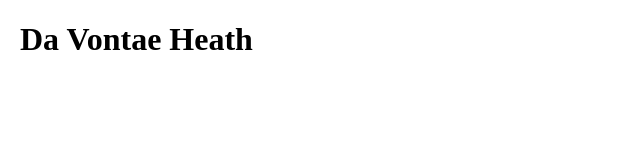
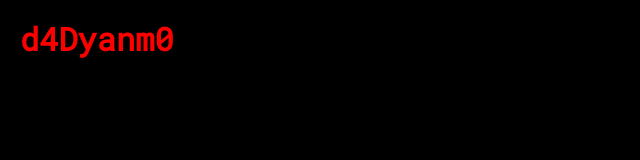
Before and after one commit to Binghamton-University-Design/web-journal-d4Dynam0, a plain HTML site: page index.html in a window 1280 px wide. Shown: the whole page, without its empty margins (0-640 px from the left). Drawn offline with nearby package versions, Linux system fonts and the light colour scheme.

Commit message:
font and type
robatoo mono in red

```diff
--- a/css/style.css
+++ b/css/style.css
@@ -2,4 +2,8 @@
 
 body {
 	margin: 20px;
+	background: black;
+	color: red;
+	font-family: 'Roboto Mono', monospace;
+
 }
--- a/index.html
+++ b/index.html
@@ -15,11 +15,15 @@
 		<link rel="stylesheet" type="text/css" href="css/normalize.css">
 		<link rel="stylesheet" type="text/css" href="css/grid.css">
 		<link rel="stylesheet" type="text/css" href="css/style.css">
+
+		<link rel="preconnect" href="https://fonts.gstatic.com">
+		<link href="https://fonts.googleapis.com/css2?family=Roboto+Mono:ital,wght@0,400;1,200&display=swap" rel="stylesheet">
+
 	</head>
 
 	<body>
 
-		<h1>Da Vontae Heath</h1>
+		<h1>d4Dyanm0</h1>
 
 	</body>
 
```
